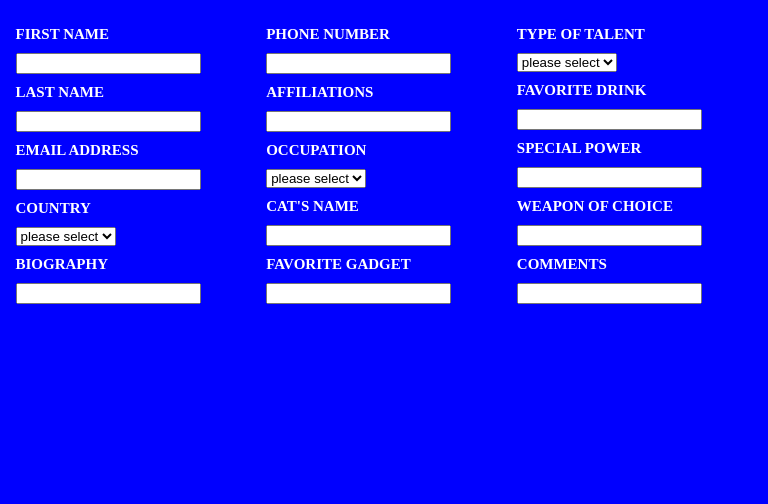
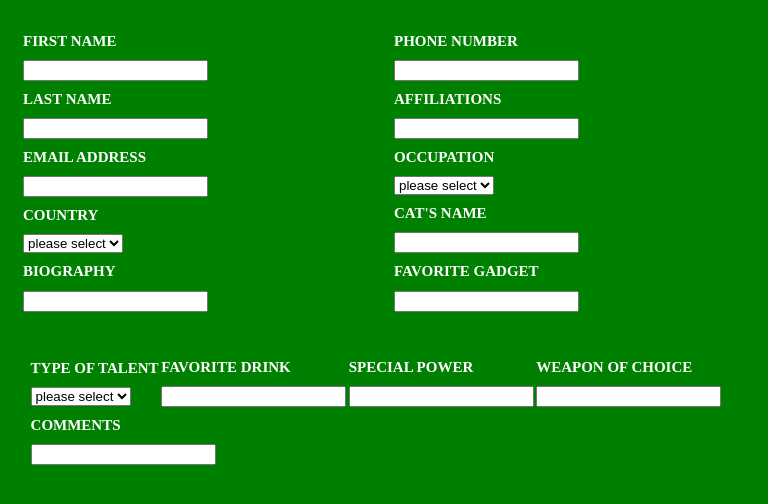
Before and after one commit to abarba222/2.2-responsive-exercises, a plain HTML site: page index/form.html in a window 768 px wide. Drawn offline with Linux system fonts and the light colour scheme.

Commit message:
finished form.css

```diff
--- a/index/form-stylesheet/form.css
+++ b/index/form-stylesheet/form.css
@@ -1,3 +1,5 @@
+@media (min-width:841px) {
+
 body{
   background-color:blue;
   font-size:62.5%
@@ -46,3 +48,88 @@ h1{
   margin:1%;
   display:inline-block;
 }
+
+}
+
+/*Tablet*/
+@media (max-width:840px) and (min-width:500px) {
+
+body{
+    background-color:green;
+    font-size:62.5%;
+  }
+
+
+.column-one{
+  width:45%;
+  height:auto;
+  margin:2%;
+  display:inline-block;
+}
+
+.column-two{
+  width:45%;
+  height:auto;
+  margin:2%;
+  display:inline-block;
+}
+
+.column-three{
+  width:auto;
+  height:auto;
+  margin:3%;
+  display:inline-block;
+}
+
+.type-of-talent{
+  display:inline-block;
+}
+
+.favorite-drink{
+  display:inline-block;
+}
+
+.special-power{
+  display:inline-block;
+}
+
+.weapon-of-choice{
+  display:inline-block;
+}
+
+.comments{
+  display:inline-block;
+}
+
+h1{
+  color:white;
+  font-size:1.5em;
+}
+
+
+
+}
+
+@media (max-width:499px) and (min-width:0px) {
+
+body{
+  background-color:red;
+  font-size:62.5%;
+  }
+
+.column-one,
+.column-two,
+.column-three{
+  width:auto;
+  height:auto;
+  display:inline-block;
+  margin:2%;
+}
+
+h1{
+  color:white;
+  font-size:1.5em;
+}
+
+
+}
--- a/index/form.html
+++ b/index/form.html
@@ -2,10 +2,12 @@
 <html lang="en">
 <head>
   <link href="form-stylesheet/form.css" rel="stylesheet">
+  <meta name="viewport" content="width=device-width, initial-scale=1.0">
   <meta charset="UTF-8">
   <title>Form</title>
 </head>
 <body>
+
 
   <div class="column-one">
     <div class="first-name">
```
